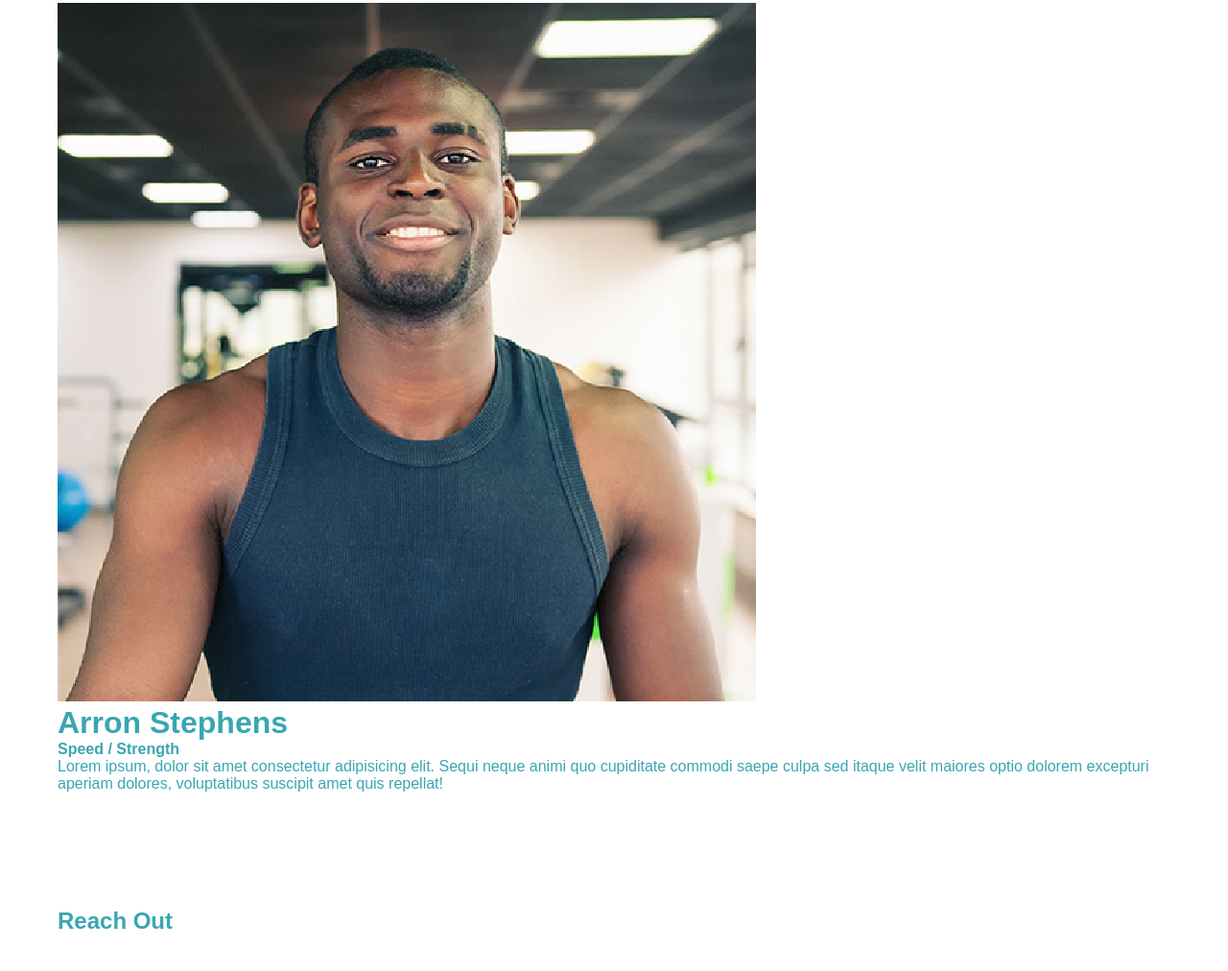
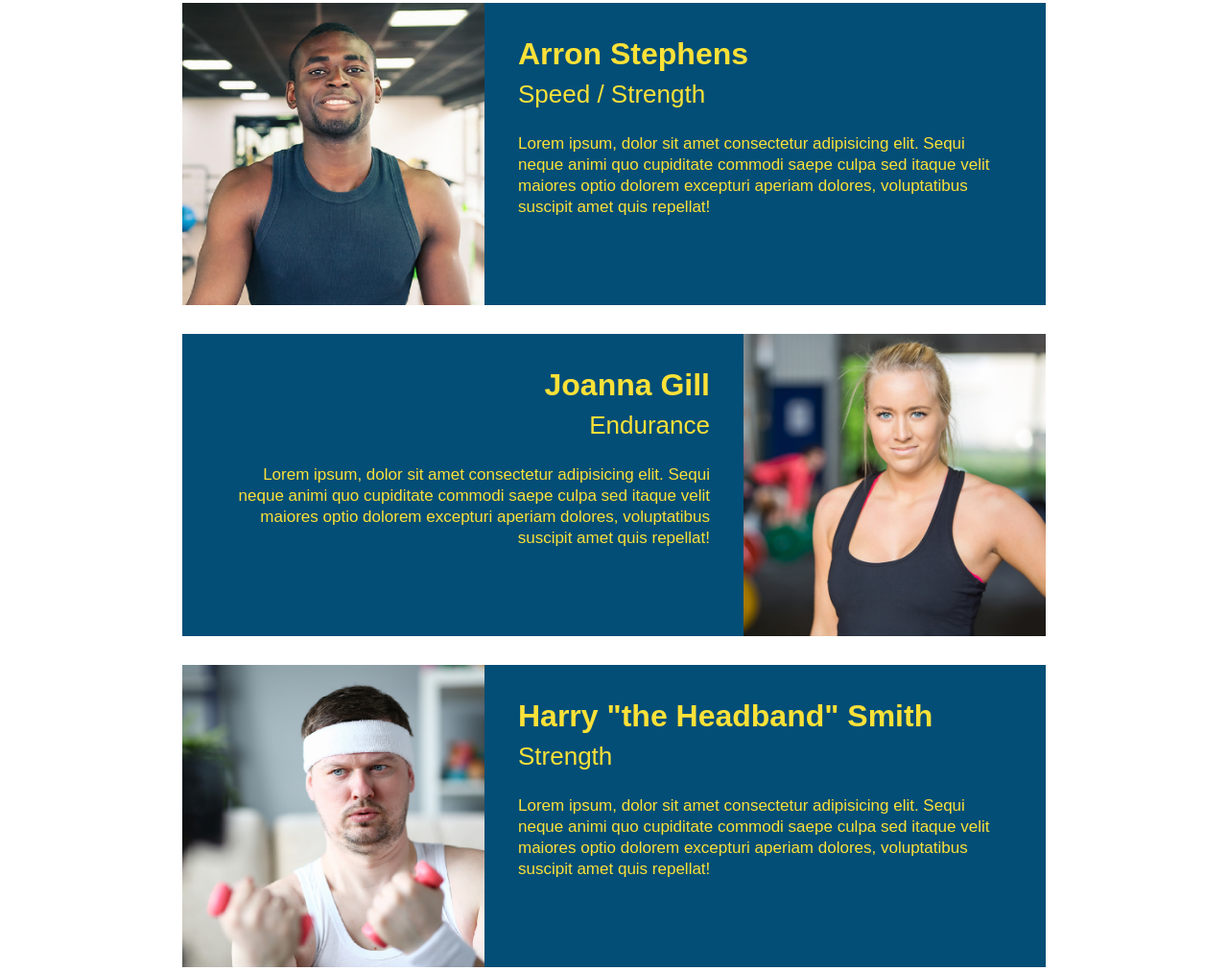
Before and after one commit to Jashcraft/Sch-Mod-week-1, a plain HTML site: page run-buddy/index.html in a window 1280 px wide. Shown: the part 2909-3921 px from the top of the page at 96% size. Drawn offline with Linux system fonts and the light colour scheme.

Commit message:
add aditional trainers and styling

```diff
--- a/run-buddy/assets/css/style.css
+++ b/run-buddy/assets/css/style.css
@@ -2,6 +2,13 @@
     margin: 0;
     padding: 0;
     box-sizing: border-box;
+}
+
+.text-left {
+    text-align: left;
+}
+.text-right {
+    text-align: right;
 }
 
 body {
@@ -182,3 +189,40 @@ footer a {
 .steps span {
     font-size: 38px;
 }
+
+.trainers {
+    text-align: center;
+}
+
+.trainer {
+    width: 900px;
+    margin: 0 auto 30px auto;
+    background: #024e76;
+    color: #fce138;
+    overflow: auto;
+}
+.trainer img {
+    width: 35%;
+    float: left;
+}
+.trainer-bio {
+    padding: 35px;
+    float: left;
+    width: 65%;
+}
+
+.trainer-bio h3 {
+    font-size: 32px;
+    margin-bottom: 8px;
+}
+
+.trainer-bio h4 {
+    font-weight: lighter;
+    font-size: 26px;
+    margin-bottom: 25px;
+}
+
+.trainer-bio p {
+    font-size: 17px;
+    line-height: 1.3;
+}
--- a/run-buddy/index.html
+++ b/run-buddy/index.html
@@ -110,7 +110,7 @@
         </h2>
         <article class="trainer">
             <img src="./assets/images/trainer-1.jpg" alt="Arron Stephens in his workout clothes, ready to pump iron"/>
-            <div class="trainer-bio">
+            <div class="trainer-bio text-left">
                 <h3>Arron Stephens</h3>
                 <h4>Speed / Strength</h4>
                 <p>
@@ -118,6 +118,26 @@
       itaque velit maiores optio dolorem excepturi aperiam dolores, voluptatibus suscipit amet quis repellat!
                 </p>
             </div>
+        </article>
+        <article class="trainer">
+
+            <div class="trainer-bio text-right">
+                <h3>Joanna Gill</h3>
+                <h4>Endurance</h4>
+                <p>Lorem ipsum, dolor sit amet consectetur adipisicing elit. Sequi neque animi quo cupiditate commodi saepe culpa sed
+                    itaque velit maiores optio dolorem excepturi aperiam dolores, voluptatibus suscipit amet quis repellat!</p>
+            </div>
+            <img src="./assets/images/trainer-2.jpg" alt="Joanna Gill cooling off after a workout">
+        </article>
+        <article class="trainer">
+            <img src="./assets/images/trainer-3.jpg" alt="Harry Smith wearing a headband and lifting comically small pink weights">
+            <div class="trainer-bio text-left">
+                <h3>Harry "the Headband" Smith</h3>
+                <h4>Strength</h4>
+                <p>Lorem ipsum, dolor sit amet consectetur adipisicing elit. Sequi neque animi quo cupiditate commodi saepe culpa sed
+                    itaque velit maiores optio dolorem excepturi aperiam dolores, voluptatibus suscipit amet quis repellat!</p>
+            </div>
+
         </article>
 
     </section>
```
